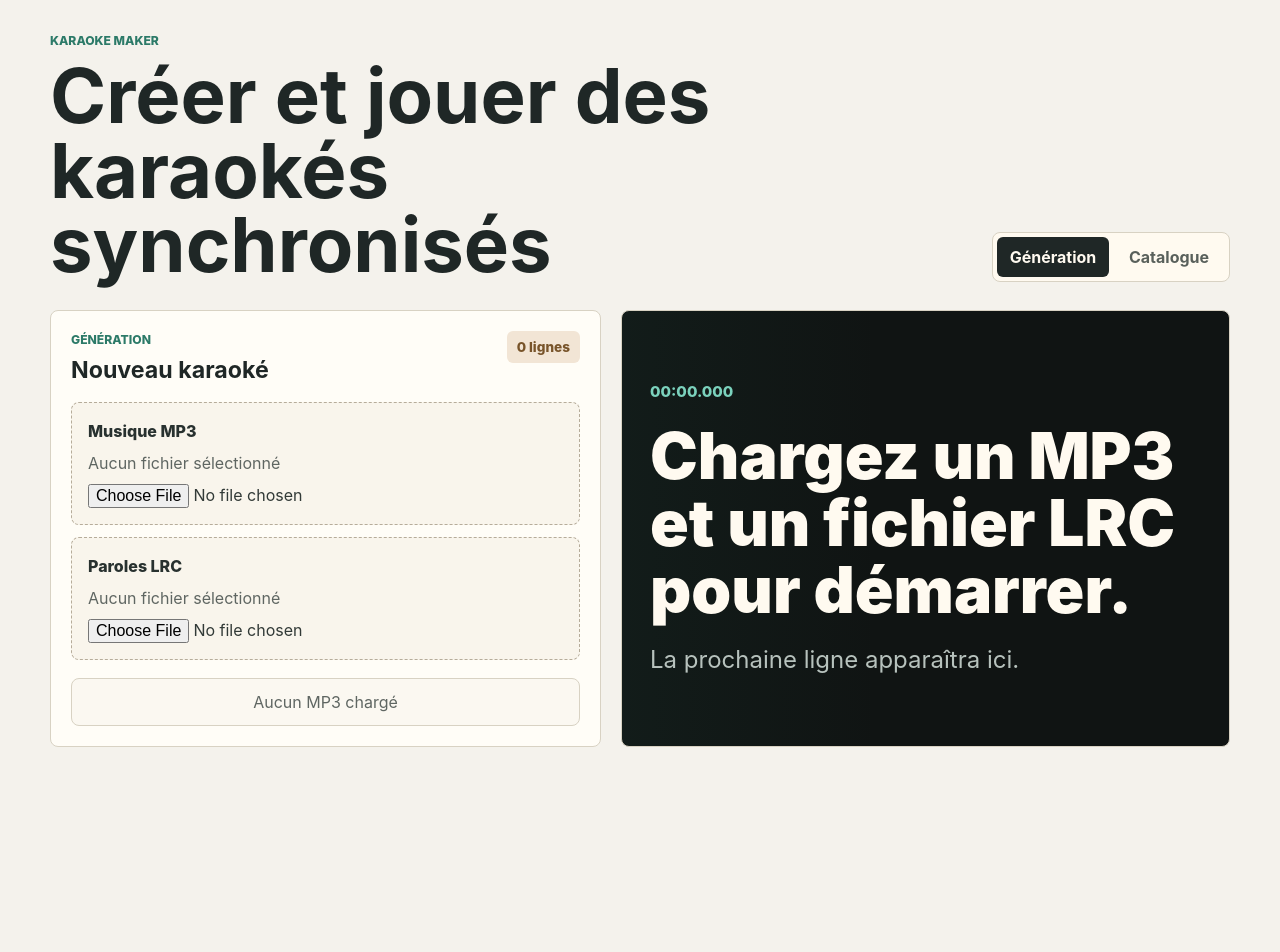
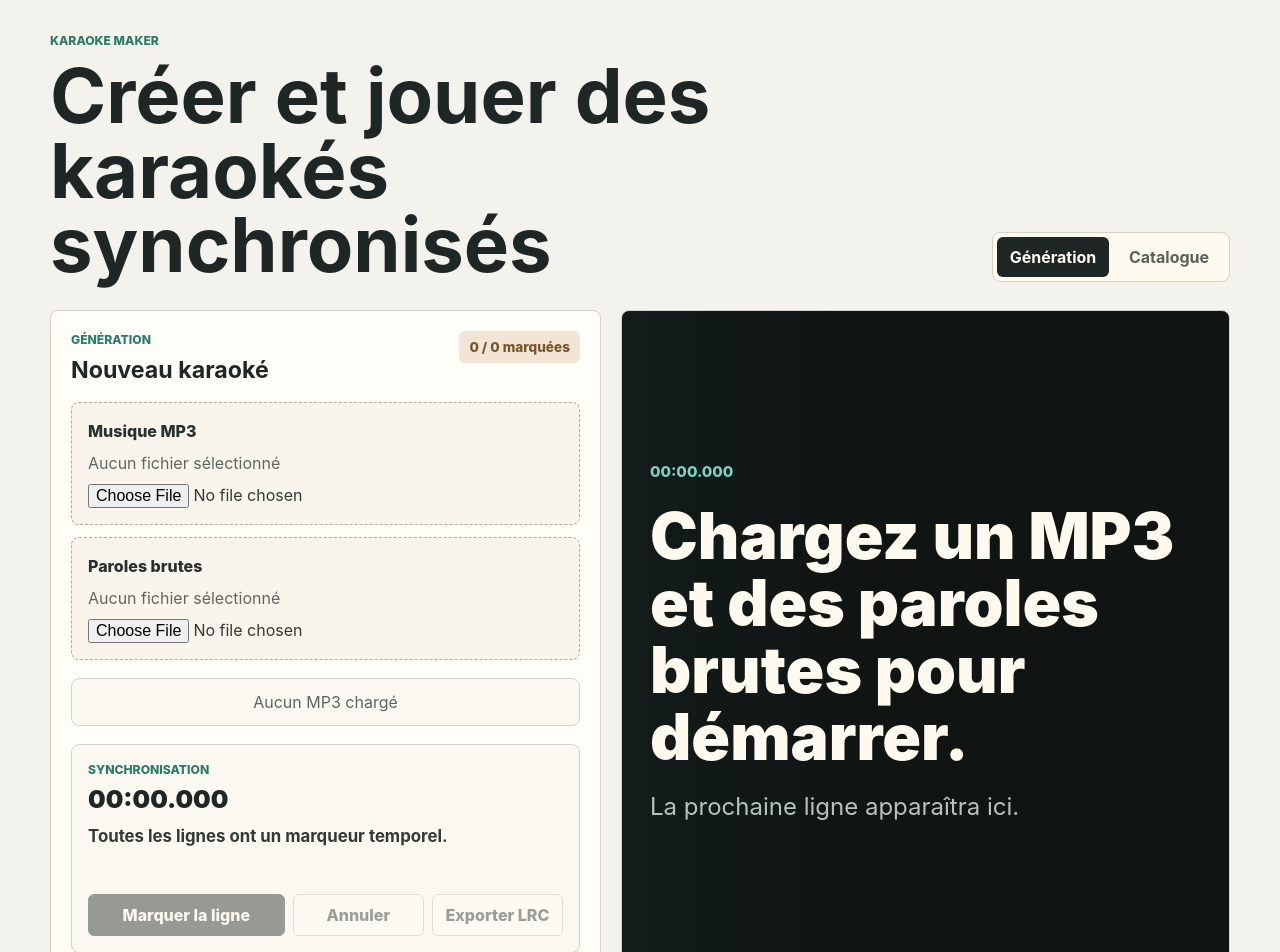
Before and after one commit to paulermilonarduin/karaoke-maker, a Vue app: page / in a window 1280 px wide. Shown: the top 952 px of the page. Before the commit the page ends 800 px from the top, so only its background shows below. Built offline with nearby package versions, Linux system fonts and the light colour scheme.

Commit message:
fix generator lyrics export workflow

```diff
--- a/src/components/LyricsDisplay.vue
+++ b/src/components/LyricsDisplay.vue
@@ -14,7 +14,7 @@ defineProps<{
       {{ activeLine ? formatTimestamp(activeLine.start) : '00:00.000' }}
     </p>
     <p class="lyrics-display__current">
-      {{ activeLine?.text || 'Chargez un MP3 et un fichier LRC pour démarrer.' }}
+      {{ activeLine?.text || 'Chargez un MP3 et des paroles brutes pour démarrer.' }}
     </p>
     <p class="lyrics-display__next">
       {{ nextLine?.text || 'La prochaine ligne apparaîtra ici.' }}
--- a/src/domain/lyrics.ts
+++ b/src/domain/lyrics.ts
@@ -12,11 +12,18 @@ export type LyricLine = {
   tokens?: LyricToken[]
 }
 
+export type DraftLyricLine = {
+  id: string
+  text: string
+  start?: number
+}
+
 export type KaraokeProject = {
   title: string
   audioFileName?: string
   lyricsFileName?: string
   lines: LyricLine[]
+  draftLines: DraftLyricLine[]
 }
 
 const lrcLinePattern = /^\[(\d{1,2}):(\d{2})(?:[.:](\d{1,3}))?\](.*)$/
@@ -52,6 +59,36 @@ export function parseLrc(content: string): LyricLine[] {
   }))
 }
 
+export function parsePlainLyrics(content: string): DraftLyricLine[] {
+  return content
+    .split(/\r?\n/)
+    .map((line) => line.trim())
+    .filter(Boolean)
+    .map((text, index) => ({
+      id: `${index}:${text}`,
+      text,
+    }))
+}
+
+export function buildSyncedLines(draftLines: DraftLyricLine[]): LyricLine[] {
+  const syncedLines = draftLines
+    .filter((line): line is DraftLyricLine & { start: number } => line.start !== undefined)
+    .map((line) => ({
+      id: line.id,
+      start: line.start,
+      text: line.text,
+    }))
+
+  return syncedLines.map((line, index) => ({
+    ...line,
+    end: syncedLines[index + 1]?.start,
+  }))
+}
+
+export function serializeLrc(lines: LyricLine[]): string {
+  return lines.map((line) => `[${formatLrcTimestamp(line.start)}]${line.text}`).join('\n')
+}
+
 export function findActiveLine(lines: LyricLine[], currentTime: number): LyricLine | undefined {
   return lines.find((line, index) => {
     const nextLine = lines[index + 1]
@@ -59,6 +96,17 @@ export function findActiveLine(lines: LyricLine[], currentTime: number): LyricLi
 
     return currentTime >= line.start && currentTime < end
   })
+}
+
+function formatLrcTimestamp(timeInSeconds: number): string {
+  const safeTime = Math.max(0, timeInSeconds)
+  const minutes = Math.floor(safeTime / 60)
+  const seconds = Math.floor(safeTime % 60)
+  const centiseconds = Math.floor((safeTime % 1) * 100)
+
+  return `${minutes.toString().padStart(2, '0')}:${seconds
+    .toString()
+    .padStart(2, '0')}.${centiseconds.toString().padStart(2, '0')}`
 }
 
 export function formatTimestamp(timeInSeconds: number): string {
--- a/src/style.css
+++ b/src/style.css
@@ -187,6 +187,56 @@ p {
   background: #fbf8f1;
 }
 
+.sync-panel {
+  display: grid;
+  gap: 14px;
+  padding: 16px;
+  border: 1px solid #d8d2c3;
+  border-radius: 8px;
+  background: #fbf8f1;
+}
+
+.sync-panel__time {
+  color: #1f2726;
+  font-size: 1.55rem;
+  font-weight: 900;
+  line-height: 1;
+}
+
+.sync-panel__line {
+  min-height: 54px;
+  color: #323a37;
+  font-size: 1.05rem;
+  font-weight: 750;
+  line-height: 1.3;
+}
+
+.action-row {
+  display: grid;
+  grid-template-columns: minmax(150px, 1.2fr) repeat(2, minmax(96px, 0.8fr));
+  gap: 8px;
+}
+
+.button {
+  min-height: 42px;
+  border: 1px solid #c9beaa;
+  border-radius: 6px;
+  background: #fffdf7;
+  color: #28312f;
+  font-weight: 800;
+}
+
+.button--primary {
+  border-color: #1f2726;
+  background: #1f2726;
+  color: #fffaf0;
+}
+
+.button:disabled {
+  cursor: not-allowed;
+  opacity: 0.45;
+}
+
 .lyrics-display {
   display: grid;
   min-height: 420px;
@@ -253,4 +303,8 @@ p {
   .lyrics-display {
     min-height: 320px;
   }
+
+  .action-row {
+    grid-template-columns: 1fr;
+  }
 }
--- a/src/views/GeneratorView.vue
+++ b/src/views/GeneratorView.vue
@@ -3,27 +3,44 @@ import { computed, onBeforeUnmount, ref } from 'vue'
 import AudioPlayer from '../components/AudioPlayer.vue'
 import FileDropField from '../components/FileDropField.vue'
 import LyricsDisplay from '../components/LyricsDisplay.vue'
-import { findActiveLine, parseLrc, type KaraokeProject, type LyricLine } from '../domain/lyrics'
+import {
+  buildSyncedLines,
+  findActiveLine,
+  formatTimestamp,
+  parsePlainLyrics,
+  serializeLrc,
+  type KaraokeProject,
+  type LyricLine,
+} from '../domain/lyrics'
 
 const project = ref<KaraokeProject>({
   title: 'Nouveau karaoké',
   lines: [],
+  draftLines: [],
 })
 
 const audioUrl = ref<string>()
 const currentTime = ref(0)
 
-const activeLine = computed(() => findActiveLine(project.value.lines, currentTime.value))
+const syncedLines = computed(() => buildSyncedLines(project.value.draftLines))
+const syncedCount = computed(() => syncedLines.value.length)
+const nextDraftLineIndex = computed(() =>
+  project.value.draftLines.findIndex((line) => line.start === undefined),
+)
+const nextDraftLine = computed(() => project.value.draftLines[nextDraftLineIndex.value])
+const canExport = computed(() => syncedLines.value.length > 0)
+
+const activeLine = computed(() => findActiveLine(syncedLines.value, currentTime.value))
 const nextLine = computed<LyricLine | undefined>(() => {
   const line = activeLine.value
 
   if (!line) {
-    return project.value.lines[0]
+    return syncedLines.value[0]
   }
 
-  const index = project.value.lines.findIndex((candidate) => candidate.id === line.id)
+  const index = syncedLines.value.findIndex((candidate) => candidate.id === line.id)
 
-  return project.value.lines[index + 1]
+  return syncedLines.value[index + 1]
 })
 
 function onAudioFile(file: File) {
@@ -39,7 +56,50 @@ function onAudioFile(file: File) {
 async function onLyricsFile(file: File) {
   const content = await file.text()
   project.value.lyricsFileName = file.name
-  project.value.lines = parseLrc(content)
+  project.value.draftLines = parsePlainLyrics(content)
+  project.value.lines = []
+}
+
+function markNextLine() {
+  const index = nextDraftLineIndex.value
+
+  if (index === -1) {
+    return
+  }
+
+  project.value.draftLines[index].start = currentTime.value
+  project.value.lines = syncedLines.value
+}
+
+function undoLastMarker() {
+  let lastSyncedIndex = -1
+
+  for (let index = project.value.draftLines.length - 1; index >= 0; index -= 1) {
+    if (project.value.draftLines[index].start !== undefined) {
+      lastSyncedIndex = index
+      break
+    }
+  }
+
+  if (lastSyncedIndex === -1) {
+    return
+  }
+
+  project.value.draftLines[lastSyncedIndex].start = undefined
+  project.value.lines = syncedLines.value
+}
+
+function downloadLrc() {
+  const lrcContent = serializeLrc(syncedLines.value)
+  const fileName = `${project.value.title || 'karaoke'}.lrc`
+  const blob = new Blob([lrcContent], { type: 'text/plain;charset=utf-8' })
+  const url = URL.createObjectURL(blob)
+  const link = document.createElement('a')
+
+  link.href = url
+  link.download = fileName
+  link.click()
+  URL.revokeObjectURL(url)
 }
 
 onBeforeUnmount(() => {
@@ -57,7 +117,7 @@ onBeforeUnmount(() => {
           <p class="eyebrow">Génération</p>
           <h2>{{ project.title }}</h2>
         </div>
-        <p class="line-count">{{ project.lines.length }} lignes</p>
+        <p class="line-count">{{ syncedCount }} / {{ project.draftLines.length }} marquées</p>
       </div>
 
       <div class="file-grid">
@@ -68,14 +128,47 @@ onBeforeUnmount(() => {
           @change="onAudioFile"
         />
         <FileDropField
-          accept=".lrc,text/plain"
-          label="Paroles LRC"
+          accept=".txt,text/plain"
+          label="Paroles brutes"
           :value="project.lyricsFileName"
           @change="onLyricsFile"
         />
       </div>
 
       <AudioPlayer :audio-url="audioUrl" @timeupdate="currentTime = $event" />
+
+      <div class="sync-panel">
+        <div>
+          <p class="eyebrow">Synchronisation</p>
+          <p class="sync-panel__time">{{ formatTimestamp(currentTime) }}</p>
+        </div>
+
+        <p class="sync-panel__line">
+          {{ nextDraftLine?.text || 'Toutes les lignes ont un marqueur temporel.' }}
+        </p>
+
+        <div class="action-row">
+          <button
+            class="button button--primary"
+            type="button"
+            :disabled="!nextDraftLine"
+            @click="markNextLine"
+          >
+            Marquer la ligne
+          </button>
+          <button
+            class="button"
+            type="button"
+            :disabled="syncedCount === 0"
+            @click="undoLastMarker"
+          >
+            Annuler
+          </button>
+          <button class="button" type="button" :disabled="!canExport" @click="downloadLrc">
+            Exporter LRC
+          </button>
+        </div>
+      </div>
     </div>
 
     <LyricsDisplay :active-line="activeLine" :next-line="nextLine" />
```
